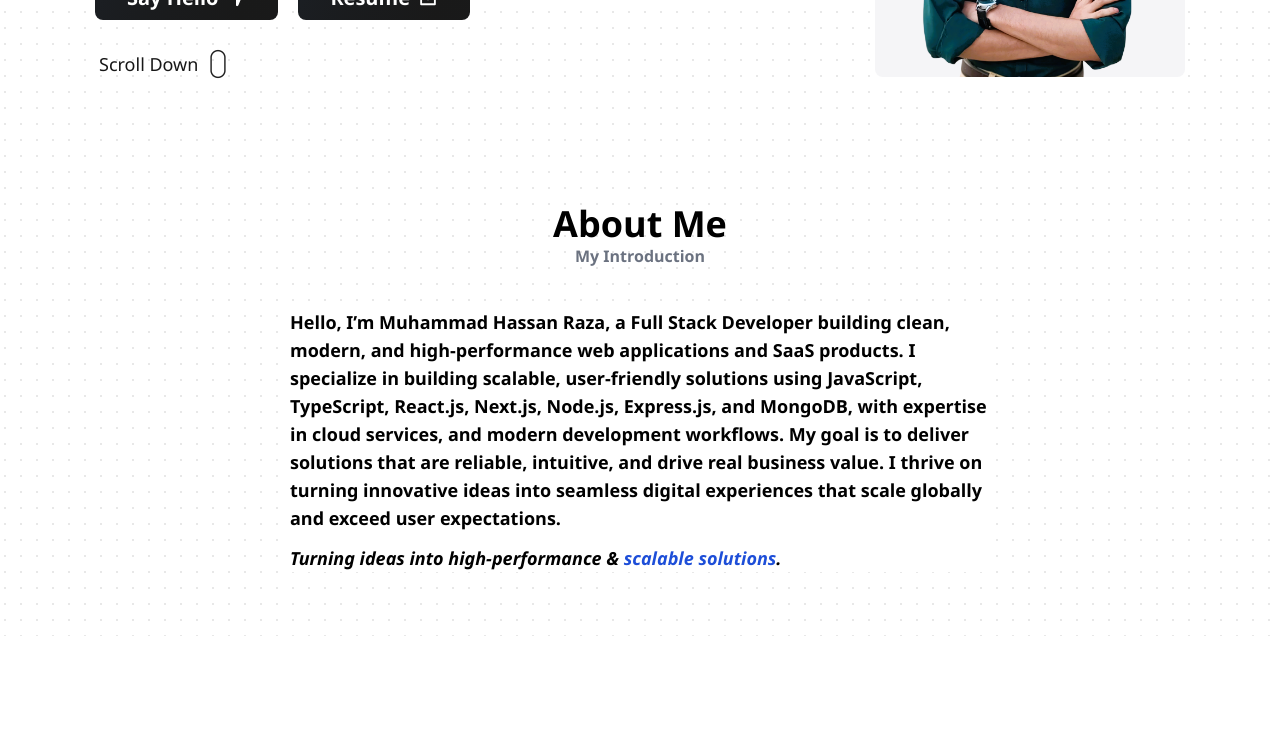
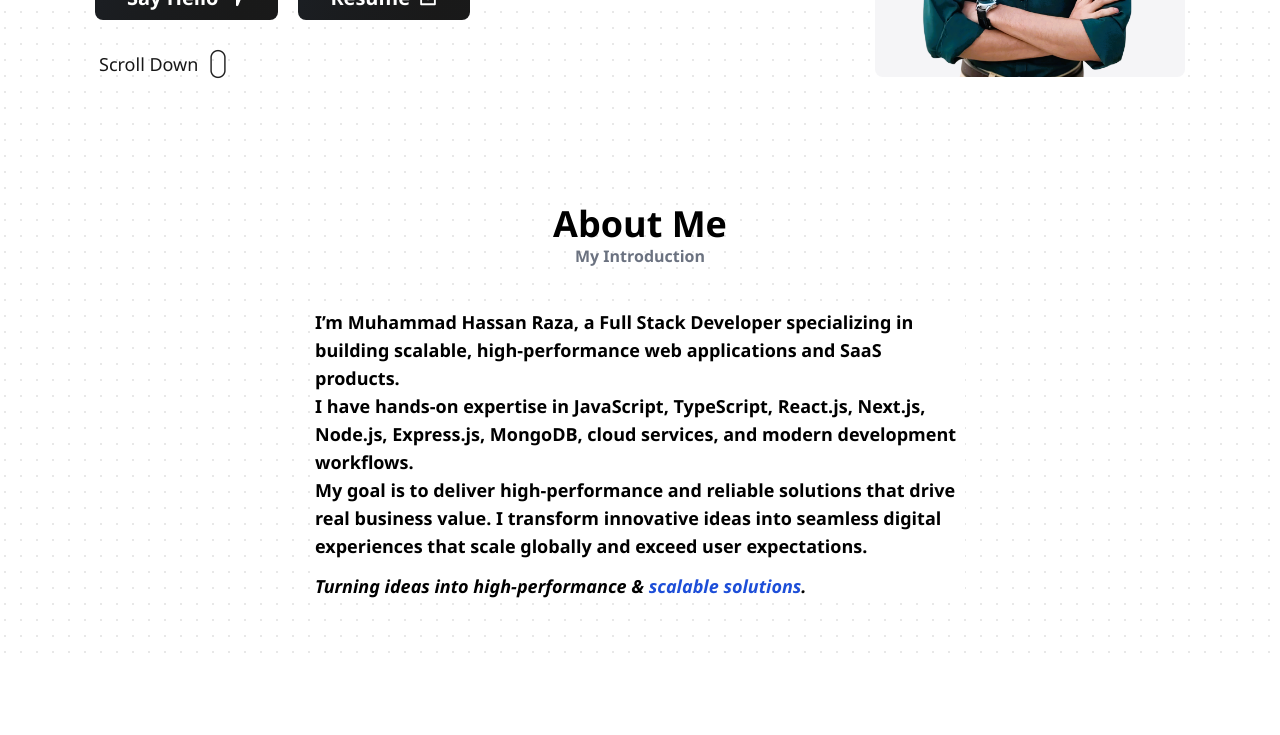
Before and after one commit to MuhammadHassanRaza25/My-Portfolio, a Next.js app: page / in a window 1280 px wide. Shown: the part 430-1165 px from the top of the page. Built offline with nearby package versions, Linux system fonts and the light colour scheme.

Commit message:
enhance about section

```diff
--- a/src/app/components/Aboutme.jsx
+++ b/src/app/components/Aboutme.jsx
@@ -33,7 +33,10 @@ export default function Aboutme({ data }) {
 
         <div className="flex flex-col lg:gap-2 gap-5">
           <MotionUp delay={0.3}>
-            <p className="aboutDesc bg-white flex flex-col gap-3 text-black lg:w-[700px] md:w-[38vw] sm:w-[48vw] font-semibold lg:text-lg md:text-lg text-base lg:mt-0 mt-10">
+            <p
+             style={{whiteSpace: "pre-line"}}
+              className="aboutDesc bg-white flex flex-col gap-3 text-black lg:w-[650px] md:w-[38vw] sm:w-[48vw] font-semibold lg:text-lg md:text-lg text-base lg:mt-0 mt-10"
+            >
               {data.description}
               <span className="italic">
                 Turning ideas into high-performance & {" "}
```
Also changed, not shown: src/app/lib/data.js.
